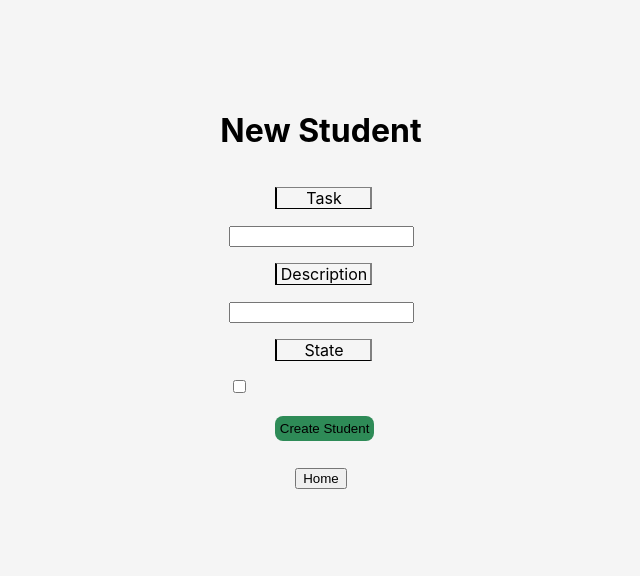
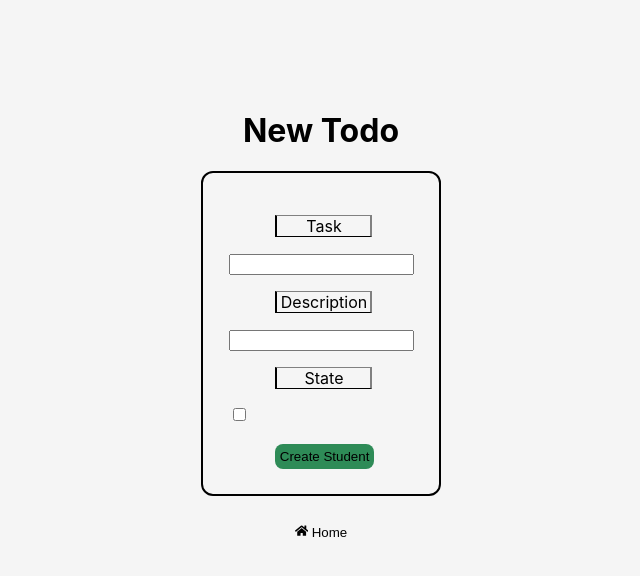
Before and after one commit to TheRealPad/TodoListReact, a React (Create React App) app in the folder frontend/: page /create-student in a window 1280 px wide. Shown: the top 576 px of the page, without its empty margins (319-959 px from the left). Built offline with nearby package versions, Linux system fonts and the light colour scheme.

Commit message:
[Mod] remove footer and update print of screen for add/update todo

```diff
--- a/frontend/src/App.css
+++ b/frontend/src/App.css
@@ -1,49 +1,4 @@
 body {
     background-color: whitesmoke;
+    position: relative;
 }
-
-.nav-bar {
-    margin: 10px;
-    border-radius: 8px;
-    padding: 5px;
-    background-color: rgb(17, 17, 213);
-    box-shadow: -5px 5px 2px black;
-}
-
-.elem-nav {
-    display: flex;
-    justify-content: flex-cent;
-    align-items: center;
-    gap: 1%;
-}
-
-.button-nav {
-    background-color: transparent;
-    margin: 5px;
-    border-radius: 4px;
-    border-color: transparent;
-}
-
-.button-nav:hover {
-    background-color: rgba(128, 128, 128, .2);
-}
-
-.nav-bar::button {
-    background-color: transparent;
-    padding: 10px;
-    border: none;
-}
-
-.box {
-    background-color: whitesmoke;
-    margin: 5%;
-    padding: 2%;
-    border-radius: 12px;
-    border:  5px solid black;
-    display: flex;
-    flex-direction: column;
-}
-
-.icon-button {
-    font-size: 300%;
-}
--- a/frontend/src/App.js
+++ b/frontend/src/App.js
@@ -1,15 +1,13 @@
 import React from "react";
 import './App.css';
 import TodoList from "./Components/list/todo-list.component";
-import Footer from "./Components/footer/footer.component";
 import Header from "./Components/header/header.component";
 
 function App() {
   return (
     <div className="App">
       <Header/>
-      <TodoList/>
-      <Footer/>
+      <TodoList className="test" />
     </div>
   );
 }
--- a/frontend/src/Components/TodoForm.css
+++ b/frontend/src/Components/TodoForm.css
@@ -17,3 +17,23 @@
     border: 0px solid transparent;
     padding: 5px;
 }
+
+.box-form {
+    border: 2px solid black;
+    border-radius: 12px;
+    padding: 2%;
+}
+
+.box-form:hover {
+    box-shadow: 2px 2px 10px grey;
+}
+
+.button-home {
+    background-color: transparent;
+    border-radius: 12px;
+    border: none;
+}
+
+.button-home:hover {
+    color: red;
+}
--- a/frontend/src/Components/TodoForm.js
+++ b/frontend/src/Components/TodoForm.js
@@ -7,12 +7,12 @@ import './TodoForm.css';
 const TodoForm = (props) => {
 const validationSchema = Yup.object().shape({
 	title: Yup.string().required("Required"),
-	description: Yup.string().required("Required"),
+	description: Yup.string(),
 	finish: Yup.boolean(),
 });
 
 return (
-	<div className="form-wrapper">
+	<div className="box-form">
 	<Formik {...props} validationSchema={validationSchema}>
 		<Form>
 		<FormGroup>
--- a/frontend/src/Components/create/create-todo.component.css
+++ b/frontend/src/Components/create/create-todo.component.css
@@ -12,3 +12,13 @@
     justify-content: space-between;
     gap: 30px;
 }
+
+.button-home {
+    background-color: transparent;
+    border-radius: 12px;
+    border: none;
+}
+
+.button-home:hover {
+    color: red;
+}
--- a/frontend/src/Components/create/create-todo.component.js
+++ b/frontend/src/Components/create/create-todo.component.js
@@ -3,6 +3,7 @@ import axios from 'axios';
 import TodoForm from "../TodoForm";
 import './create-todo.component.css'
 import { Link } from "react-router-dom";
+import { FaHome } from 'react-icons/fa';
 
 const CreateTodo = () => {
 const [formValues] =
@@ -22,7 +23,7 @@ const onSubmit = studentObject => {
 
 return(
 	<div className="create-student">
-		<h1>New Student</h1>
+		<h1>New Todo</h1>
 		<TodoForm initialValues={formValues}
 		onSubmit={onSubmit}
 		enableReinitialize>
@@ -32,8 +33,8 @@ return(
 			<div>
 				<Link to={"/"}
             	    className="nav-link">
-            	    <button type="button">
-            	        Home
+            	    <button type="button" className="button-home">
+            	        <FaHome/> Home
             	    </button>
         		</Link>
 			</div>
--- a/frontend/src/Components/footer/footer.component.css
+++ /dev/null
@@ -1,9 +0,0 @@
-.list-footer {
-    background-color: rgba(128, 128, 128, .3);
-    min-height: 50px;
-    text-align: center;
-    margin-top: 1%;
-    padding: 1%;
-    border-top-left-radius: 8px;
-    border-top-right-radius: 8px;
-}
--- a/frontend/src/Components/footer/footer.component.js
+++ /dev/null
@@ -1,13 +0,0 @@
-import React from "react";
-import './footer.component.css';
-
-const Footer = () => {
-
-return (
-	<footer className="list-footer">
-		<p>Todo list</p>
-	</footer>
-);
-};
-
-export default Footer;
--- a/frontend/src/Components/update/edit-todo.component.js
+++ b/frontend/src/Components/update/edit-todo.component.js
@@ -4,6 +4,7 @@ import '../create/create-todo.component.css'
 import StudentForm from "../TodoForm";
 import { useParams } from 'react-router-dom';
 import { Link } from "react-router-dom";
+import { FaHome } from 'react-icons/fa';
 
 const EditTodo = (props) => {
 const [formValues, setFormValues] = useState({
@@ -43,6 +44,7 @@ useEffect(() => {
 
 return (
 	<div className="create-student">
+		<h1>Update Todo</h1>
 		<StudentForm
 		initialValues={formValues}
 		onSubmit={onSubmit}
@@ -54,8 +56,8 @@ return (
 			<div>
 				<Link to={"/"}
             	    className="nav-link">
-            	    <button type="button">
-            	        Home
+            	    <button type="button" className="button-home">
+            	        <FaHome/> Home
             	    </button>
         		</Link>
 			</div>
```
